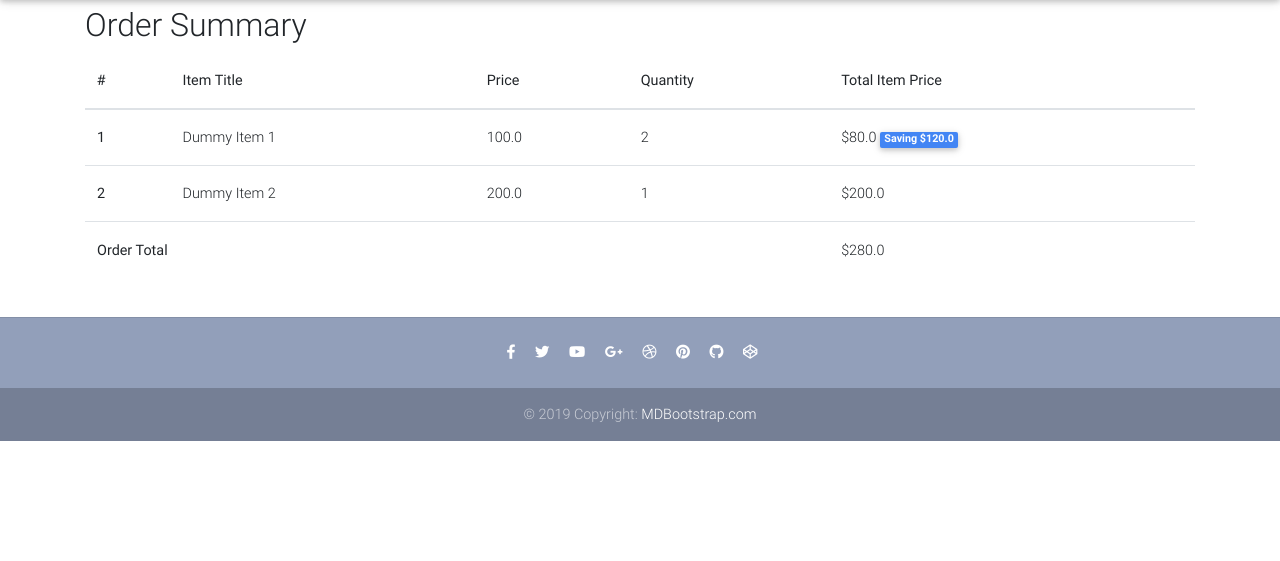
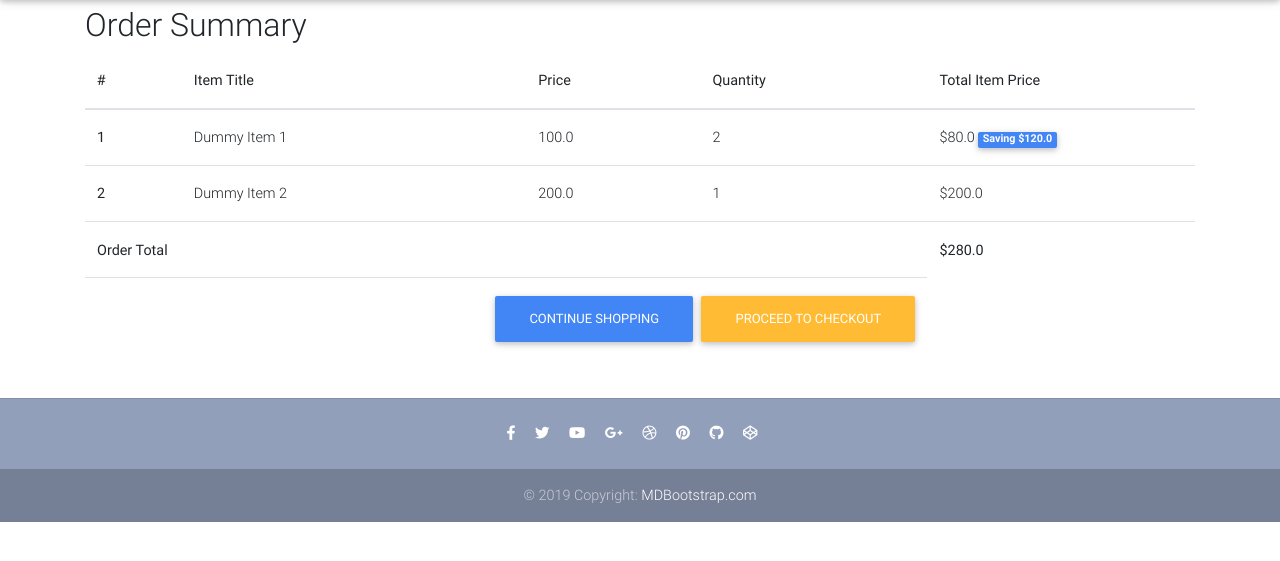
Before and after one commit to Kennedy-Njeri/E-commerce, a Django app: page /order-summary/ in a window 1280 px wide. Shown: the part 66-627 px from the top of the page. Run offline with Django 3.2, Linux system fonts and the light colour scheme; a user stored in the database is signed in; data comes from the database, SQL or seed files in the repository; some libraries are stand-ins or nearby versions.

Commit message:
continue shopping and proceed checkout

```diff
--- a/templates/order_summary.html
+++ b/templates/order_summary.html
@@ -67,9 +67,22 @@
     <tr>
 
         <td colspan="4"><b>Order Total</b></td>
-        <td>${{ object.get_total }}</td>
+        <td><b>${{ object.get_total }}</b></td>
 
         </tr>
+    <tr>
+
+        <td colspan="4">
+
+            <a class="btn btn-warning float-right ml-2" href="/checkout/">Proceed To Checkout</a>
+            <a class="btn btn-primary float-right" href="/">Continue Shopping</a>
+        </td>
+
+
+    </tr>
+
+
+
 
     </tbody>
   </table>
```
